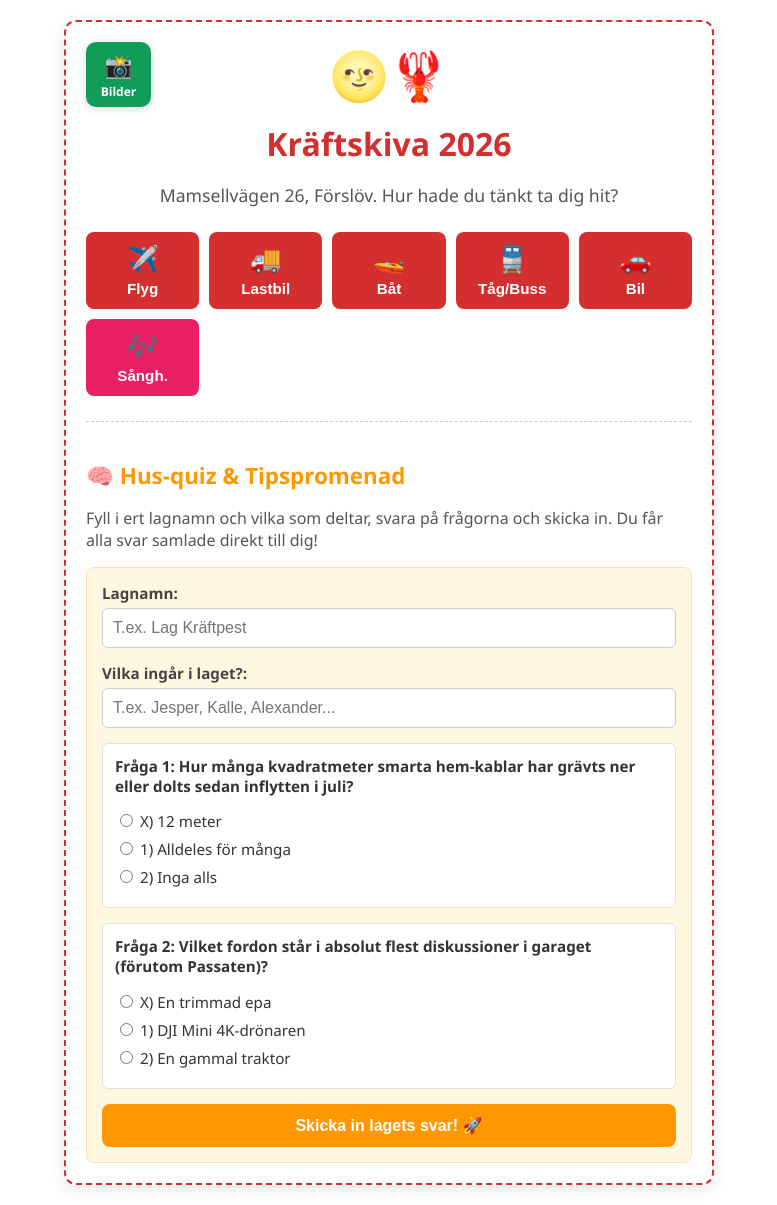
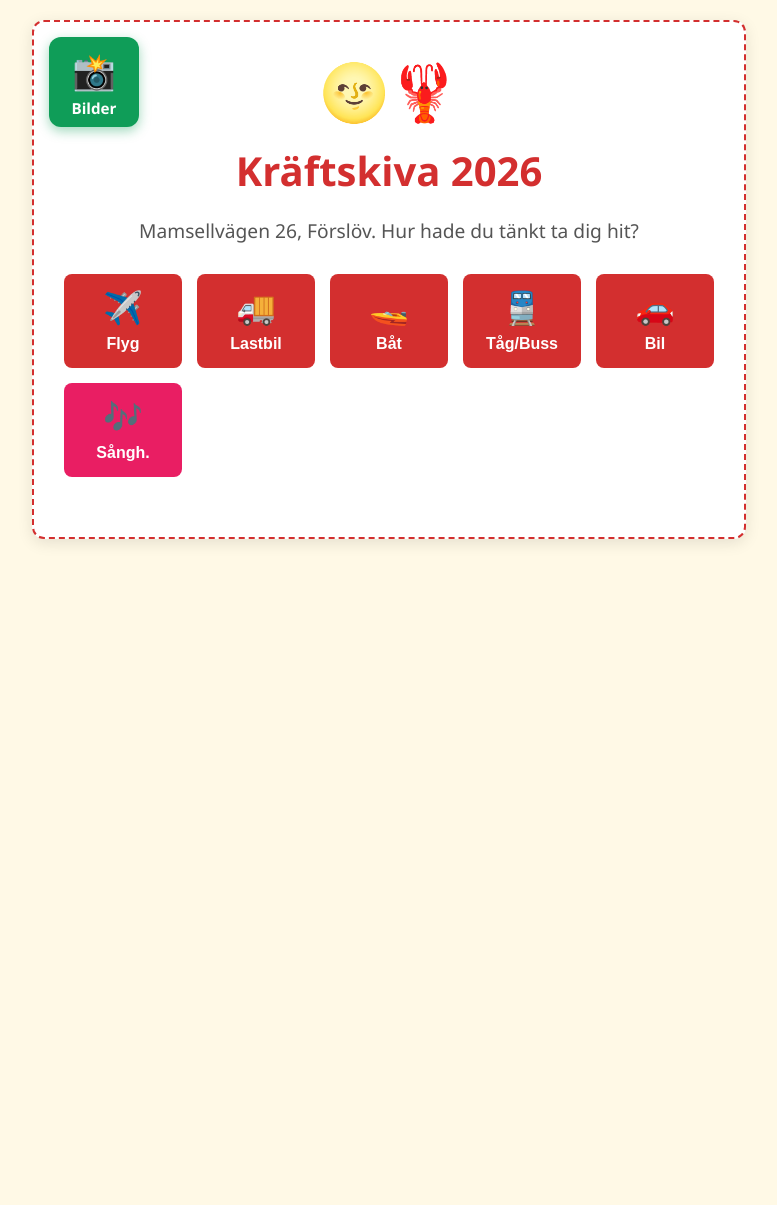
Before and after one commit to dAllasHBG/kraftskiva, a plain HTML site: page index.html in a window 1280 px wide. Shown: the whole page, without its empty margins (251-1028 px from the left). After the commit the page ends 800 px from the top, so only its background shows below. Drawn offline with Linux system fonts and the light colour scheme.

Commit message:
Refactor index.html for UI enhancements and cleanup
Updated styles and layout for improved UI. Removed quiz section and adjusted button sizes.

```diff
--- a/index.html
+++ b/index.html
@@ -12,94 +12,86 @@
             --map-color: #4285F4;
             --drive-color: #0F9D58;
             --song-color: #e91e63;
-            --quiz-color: #ff9800;
         }
 
         body {
             font-family: 'Segoe UI', Tahoma, Geneva, Verdana, sans-serif;
-            background-color: var--bg-color);
+            background-color: var(--bg-color);
             color: var(--text-color);
             text-align: center;
-            padding: 10px;
+            padding: 20px;
             margin: 0;
-            box-sizing: border-box;
-        }
-
-        *, *:before, *:after {
-            box-sizing: inherit;
         }
 
         .container {
             max-width: 650px;
-            width: 100%;
-            margin: 10px auto;
+            margin: 0 auto;
             background-color: white;
-            padding: 20px;
+            padding: 30px;
             border-radius: 12px;
             box-shadow: 0 4px 15px rgba(0,0,0,0.1);
             border: 2px dashed var(--primary-color);
             position: relative;
         }
 
-        /* Fyrkantig och stor bild-knapp, nu centrerad/placerad säkert innanför */
+        /* Ännu större, fetare och mer synlig bild-knapp högst upp till vänster */
         .inside-drive-btn {
             position: absolute;
-            top: 20px;
-            left: 20px;
+            top: 15px;
+            left: 15px;
             background-color: var(--drive-color);
             color: white;
-            width: 65px;
-            height: 65px;
+            width: 90px;
+            height: 90px;
             text-decoration: none;
-            border-radius: 10px;
+            border-radius: 12px;
             font-weight: bold;
-            font-size: 0.75rem;
+            font-size: 0.95rem;
             display: flex;
             flex-direction: column;
             justify-content: center;
             align-items: center;
-            gap: 2px;
-            box-shadow: 0 2px 8px rgba(0,0,0,0.15);
+            gap: 4px;
+            box-shadow: 0 4px 12px rgba(15, 157, 88, 0.4);
             transition: background-color 0.2s, transform 0.2s;
             z-index: 10;
         }
 
         .inside-drive-btn span:first-child {
-            font-size: 1.4rem;
+            font-size: 2.2rem;
         }
 
         .inside-drive-btn:hover {
             background-color: #0b8043;
-            transform: translateY(-2px);
+            transform: scale(1.05);
         }
 
         h1 {
             color: var(--primary-color);
-            font-size: 2rem;
+            font-size: 2.5rem;
             margin-top: 15px;
             margin-bottom: 5px;
         }
 
         p.subtitle {
-            font-size: 1.1rem;
-            margin-bottom: 25px;
+            font-size: 1.2rem;
+            margin-bottom: 30px;
             color: #555;
-            padding: 0 10px;
         }
 
         .button-grid {
             display: grid;
-            grid-template-columns: repeat(auto-fit, minmax(95px, 1fr));
-            gap: 10px;
-            margin-bottom: 25px;
+            grid-template-columns: repeat(auto-fit, minmax(110px, 1fr));
+            gap: 15px;
+            margin-bottom: 30px;
         }
 
         .nav-btn {
             background-color: var(--primary-color);
             color: white;
             border: none;
-            padding: 12px 8px;
-            font-size: 0.95rem;
+            padding: 15px 10px;
+            font-size: 1rem;
             font-weight: bold;
             border-radius: 8px;
             cursor: pointer;
@@ -107,7 +99,7 @@
             display: flex;
             flex-direction: column;
             align-items: center;
-            gap: 6px;
+            gap: 8px;
         }
 
         .nav-btn.song-btn {
@@ -118,7 +110,7 @@
         }
 
         .nav-btn span {
-            font-size: 1.6rem;
+            font-size: 2rem;
         }
 
         .nav-btn:hover {
@@ -130,20 +122,19 @@
             display: none;
             background-color: #ffebee;
             border-left: 5px solid var(--primary-color);
-            padding: 20px;
+            padding: 25px;
             border-radius: 4px;
             text-align: left;
-            font-size: 1rem;
+            font-size: 1.1rem;
             line-height: 1.6;
             animation: fadeIn 0.4s ease-in-out;
-            margin-bottom: 25px;
-            word-break: break-word;
+            margin-bottom: 10px;
         }
 
         .content-box.song-box-style {
             background-color: #fce4ec;
             border-left-color: var(--song-color);
-            max-height: 400px;
+            max-height: 450px;
             overflow-y: auto;
         }
 
@@ -169,7 +160,7 @@
             padding: 12px 15px;
             text-align: left;
             font-weight: bold;
-            font-size: 0.95rem;
+            font-size: 1rem;
             color: var(--song-color);
             cursor: pointer;
             display: flex;
@@ -190,7 +181,7 @@
             white-space: pre-line;
             border-top: 1px solid #f8bbd0;
             color: #444;
-            font-size: 0.9rem;
+            font-size: 0.95rem;
         }
 
         .content-box ol {
@@ -206,14 +197,13 @@
             display: inline-flex;
             align-items: center;
             gap: 8px;
-            margin-top: 15px;
+            margin-top: 20px;
             background-color: var(--map-color);
             color: white;
-            padding: 10px 16px;
+            padding: 12px 20px;
             text-decoration: none;
             border-radius: 6px;
             font-weight: bold;
-            font-size: 0.95rem;
             transition: background-color 0.2s;
         }
 
@@ -221,93 +211,8 @@
             background-color: #3367D6;
         }
 
-        /* --- Sektioner --- */
-        .extra-section {
-            margin-top: 25px;
-            padding-top: 20px;
-            border-top: 1px dashed #ccc;
-            text-align: left;
-        }
-
-        .extra-section h2 {
-            margin-bottom: 10px;
-            font-size: 1.4rem;
-            display: flex;
-            align-items: center;
-            gap: 10px;
-        }
-
-        /* Quiz-formulär stil */
-        .quiz-card {
-            background: #fff8e1;
-            padding: 15px;
-            border-radius: 8px;
-            margin-top: 10px;
-            border: 1px solid #ffe0b2;
-        }
-
-        .form-group {
-            margin-bottom: 15px;
-        }
-
-        .form-group label {
-            display: block;
-            font-weight: bold;
-            margin-bottom: 5px;
-            color: #444;
-            font-size: 0.95rem;
-        }
-
-        .form-group input {
-            width: 100%;
-            padding: 10px;
-            border: 1px solid #ccc;
-            border-radius: 6px;
-            font-size: 1rem;
-            box-sizing: border-box;
-        }
-
-        .quiz-question {
-            margin-bottom: 15px;
-            background: white;
-            padding: 12px;
-            border-radius: 6px;
-            border: 1px solid #e0e0e0;
-        }
-
-        .quiz-question p {
-            margin-top: 0;
-            font-weight: bold;
-            font-size: 0.95rem;
-        }
-
-        .quiz-options label {
-            display: block;
-            font-weight: normal;
-            margin-bottom: 8px;
-            cursor: pointer;
-            font-size: 0.95rem;
-        }
-
-        .submit-quiz-btn {
-            background-color: var(--quiz-color);
-            color: white;
-            border: none;
-            padding: 12px 20px;
-            font-size: 1rem;
-            font-weight: bold;
-            border-radius: 8px;
-            cursor: pointer;
-            width: 100%;
-            transition: background-color 0.2s;
-        }
-
-        .submit-quiz-btn:hover {
-            background-color: #f57c00;
-        }
-
         .moon-icon {
-            font-size: 3rem;
+            font-size: 3.5rem;
             margin-bottom: 5px;
         }
 
@@ -316,24 +221,20 @@
             to { opacity: 1; transform: translateY(0); }
         }
 
-        /* Extra media query för riktigt små mobiler */
+        /* Mobilanpassning för knappen */
         @media (max-width: 480px) {
-            .container {
-                padding: 15px 10px;
-            }
             .inside-drive-btn {
-                width: 55px;
-                height: 55px;
+                width: 70px;
+                height: 70px;
                 top: 10px;
                 left: 10px;
-                font-size: 0.7rem;
+                font-size: 0.8rem;
             }
             .inside-drive-btn span:first-child {
-                font-size: 1.1rem;
+                font-size: 1.6rem;
             }
             h1 {
-                font-size: 1.6rem;
-                margin-top: 35px; /* Skapa plats för knappen */
+                margin-top: 25px;
             }
         }
     </style>
@@ -341,7 +242,7 @@
 <body>
 
     <div class="container">
-        <!-- Fyrkantig och stor bild-knapp högst upp till vänster -->
+        <!-- Stor, fyrkantig och tydlig bild-knapp högst upp till vänster -->
         <a href="https://drive.google.com/drive/folders/1zvHm_3LW7H_5Z6b2ynNLr_qV9DqYaHTU?usp=sharing" target="_blank" class="inside-drive-btn">
             <span>📸</span>
             <span>Bilder</span>
@@ -361,45 +262,6 @@
         </div>
 
         <div id="result-box" class="content-box"></div>
-
-        <!-- Tipspromenad / Hus-quiz -->
-        <div class="extra-section">
-            <h2 style="color: var(--quiz-color);">🧠 Hus-quiz & Tipspromenad</h2>
-            <p style="font-size: 1rem; color: #555;">Fyll i ert lagnamn och vilka som deltar, svara på frågorna och skicka in. Du får alla svar samlade direkt till dig!</p>
-
-            <form action="https://formspree.io/f/xdennkvj" method="POST" class="quiz-card">
-
-                <div class="form-group">
-                    <label for="team-name">Lagnamn:</label>
-                    <input type="text" id="team-name" name="Lagnamn" placeholder="T.ex. Lag Kräftpest" required>
-                </div>
-
-                <div class="form-group">
-                    <label for="team-members">Vilka ingår i laget?:</label>
-                    <input type="text" id="team-members" name="Deltagare" placeholder="T.ex. Jesper, Kalle, Alexander..." required>
-                </div>
-
-                <div class="quiz-question">
-                    <p>Fråga 1: Hur många kvadratmeter smarta hem-kablar har grävts ner eller dolts sedan inflytten i juli?</p>
-                    <div class="quiz-options">
-                        <label><input type="radio" name="Fraga_1" value="X" required> X) 12 meter</label>
-                        <label><input type="radio" name="Fraga_1" value="1"> 1) Alldeles för många</label>
-                        <label><input type="radio" name="Fraga_1" value="2"> 2) Inga alls</label>
-                    </div>
-                </div>
-
-                <div class="quiz-question">
-                    <p>Fråga 2: Vilket fordon står i absolut flest diskussioner i garaget (förutom Passaten)?</p>
-                    <div class="quiz-options">
-                        <label><input type="radio" name="Fraga_2" value="X" required> X) En trimmad epa</label>
-                        <label><input type="radio" name="Fraga_2" value="1"> 1) DJI Mini 4K-drönaren</label>
-                        <label><input type="radio" name="Fraga_2" value="2"> 2) En gammal traktor</label>
-                    </div>
-                </div>
-
-                <button type="submit" class="submit-quiz-btn">Skicka in lagets svar! 🚀</button>
-            </form>
-        </div>
     </div>
 
     <script>
```
